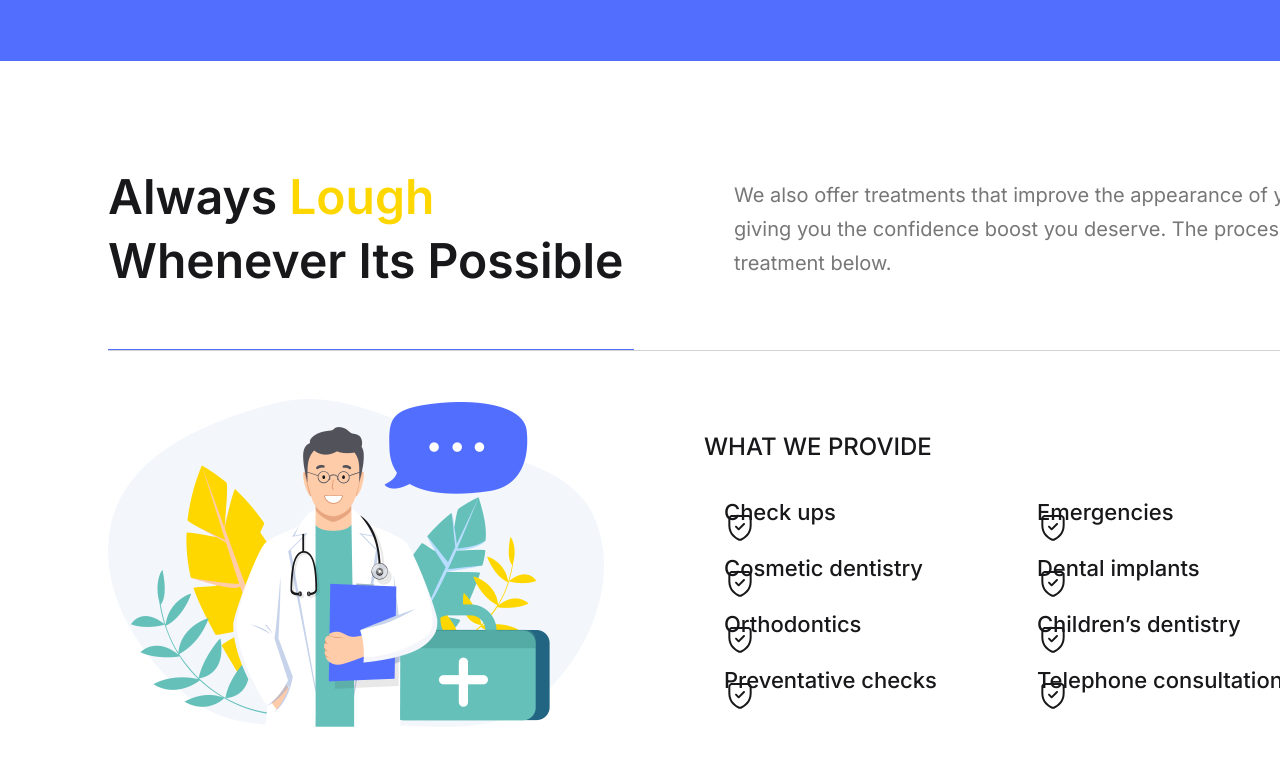
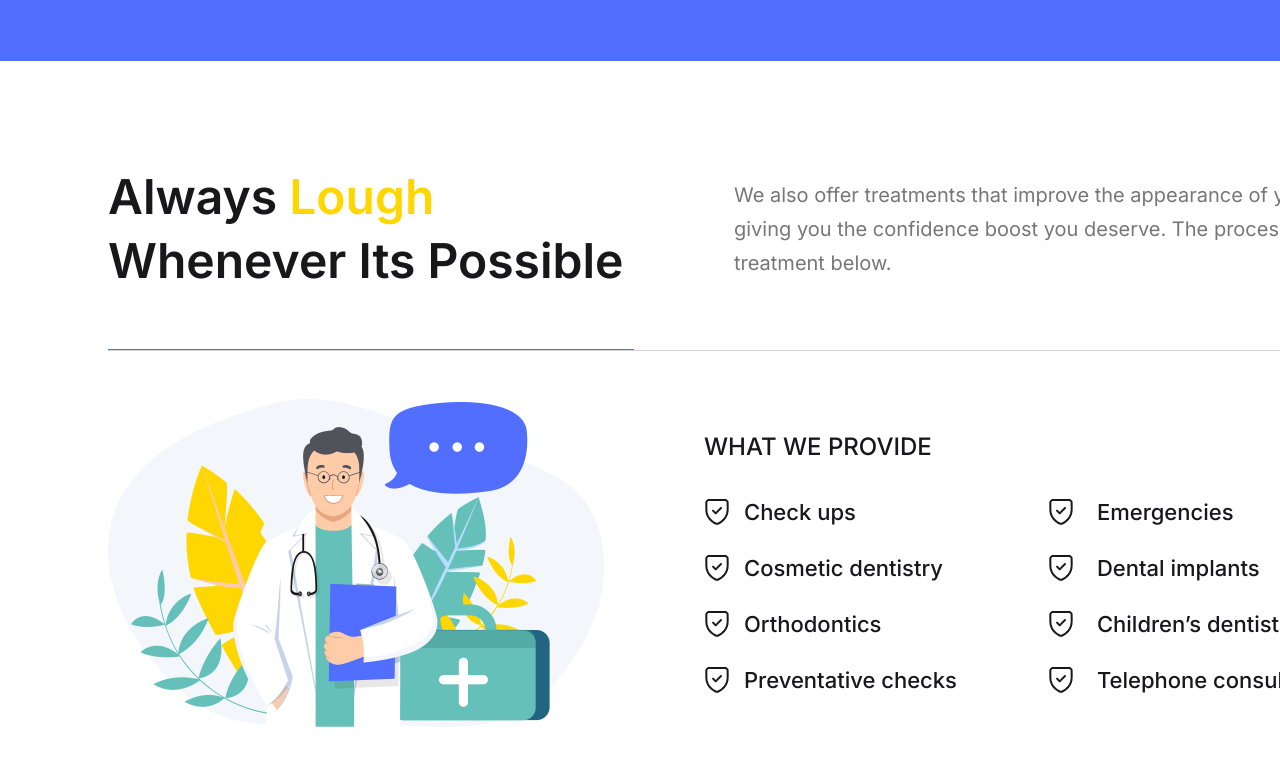
Before and after one commit to roowdy/prac1, a plain HTML site: page index.html in a window 1280 px wide. Shown: the part 1003-1768 px from the top of the page. Drawn offline with nearby package versions, Linux system fonts and the light colour scheme.

Commit message:
end lough

```diff
--- a/css/main.css
+++ b/css/main.css
@@ -271,7 +271,7 @@ a {
   color: #18181b;
   margin-bottom: 24px;
   position: relative;
-  margin-left: 20px;
+  margin-left: 40px;
 }
 
 .provides-list__item:last-child {
@@ -279,7 +279,7 @@ a {
 }
 
 .list-distance {
-  margin-right: 80px;
+  margin-right: 100px;
 }
 
 .provides-list__item::before {
@@ -288,7 +288,8 @@ a {
   width: 32px;
   height: 32px;
   top: 50%;
-  left: 0;
+  left: -20%;
+  transform: translateY(-50%);
   display: block;
   background-image: url("../img/Shield.svg");
   background-size: contain;
```
